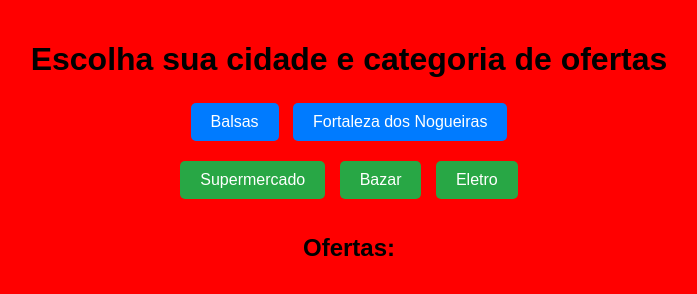
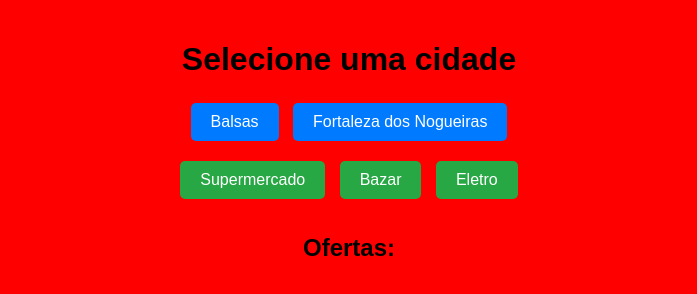
Before and after one commit to luisdevstudent/testando, a plain HTML site: page index.html in a window 1280 px wide. Shown: the whole page, without its empty margins (291-988 px from the left). Drawn offline with Linux system fonts and the light colour scheme.

Commit message:
Update index.html

```diff
--- a/index.html
+++ b/index.html
@@ -7,7 +7,7 @@
     <link rel="stylesheet" href="styles.css">
 </head>
 <body>
-    <h1>Escolha sua cidade e categoria de ofertas</h1>
+    <h1>Selecione uma cidade</h1>
     <div class="container">
         <!-- Botões para seleção de cidade -->
         <div class="buttons">
```
